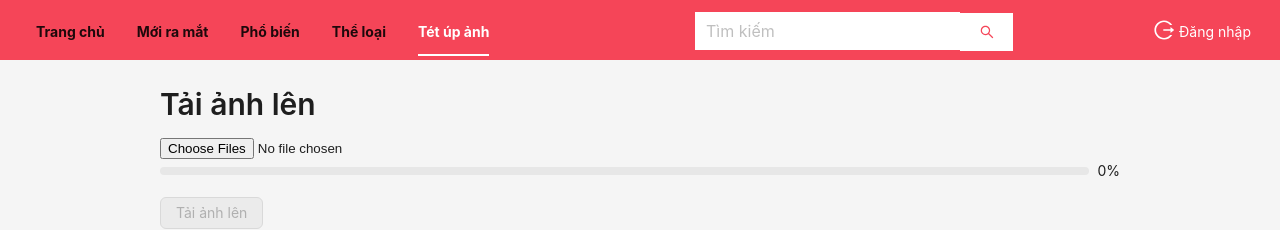
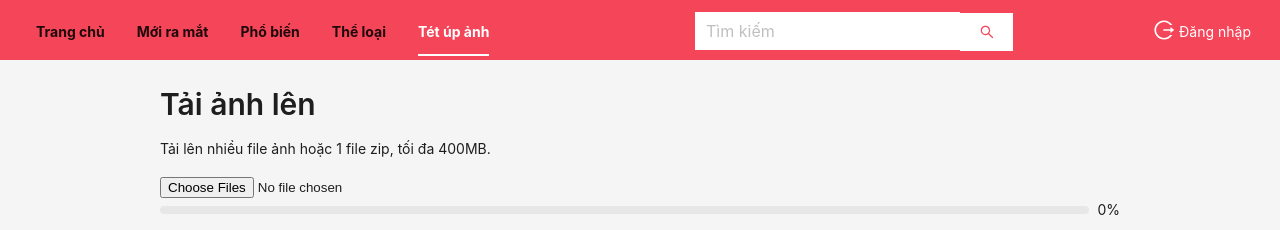
Before and after one commit to TrinhChung/mange, a React (Create React App) app in the folder fontend/: page /test-upload-chapter in a window 1280 px wide. Shown: the top 230 px of the page. Built offline with nearby package versions, Linux system fonts and the light colour scheme; no server answers.

Commit message:
fix zip upload

```diff
--- a/fontend/src/pages/Guest/TestUploadChapter/index.js
+++ b/fontend/src/pages/Guest/TestUploadChapter/index.js
@@ -27,7 +27,7 @@ const TestUploadChapter = () => {
     const handleUpload = async () => {
         try {
             const formData = new FormData();
-            if (fileList.length === 1 && fileList[0].type === 'application/zip') {
+            if (fileList.length === 1 && fileList[0].type.includes('zip')) {
                 formData.append('zip', fileList[0]);
             } else {
                 for (let i = 0; i < fileList.length; i++) {
@@ -71,7 +71,8 @@ const TestUploadChapter = () => {
             const response = await axios.post('/api/chapters/18186/sort', { order });
             toast.success(response.message);
             setSavingOrder(false);
-
+            setChapter(null);
+            await getChapter();
         } catch (error) {
             console.log(error);
             toast.error(error.message);
@@ -118,9 +119,19 @@ const TestUploadChapter = () => {
                 <Typography.Title level={2}>Tải ảnh lên</Typography.Title>
             </Col>
         </Row>
+        <Row>
+            <Col span={18} offset={3}>
+                <Typography.Text >Tải lên nhiều file ảnh hoặc 1 file zip, tối đa 400MB.</Typography.Text>
+            </Col>
+        </Row>
+        <br />
+
         <Row style={{ display: 'flex', alignItems: 'center' }}>
             <Col span={18} offset={3}>
-                <input type="file" onChange={(e) => { setFileList(e.target.files); setUploadProgress(null); setStreamData('') }} multiple accept='image/png, image/jpeg, image/jpg, application/zip' />
+                <input
+                    type="file" onChange={(e) => { setFileList(e.target.files); setUploadProgress(null); setStreamData('') }}
+                    multiple accept='image/png, image/jpeg, image/jpg, application/zip'
+                    placeholder='Chọn file (nhiều file ảnh hoặc 1 file zip)' />
             </Col>
         </Row>
 
```
